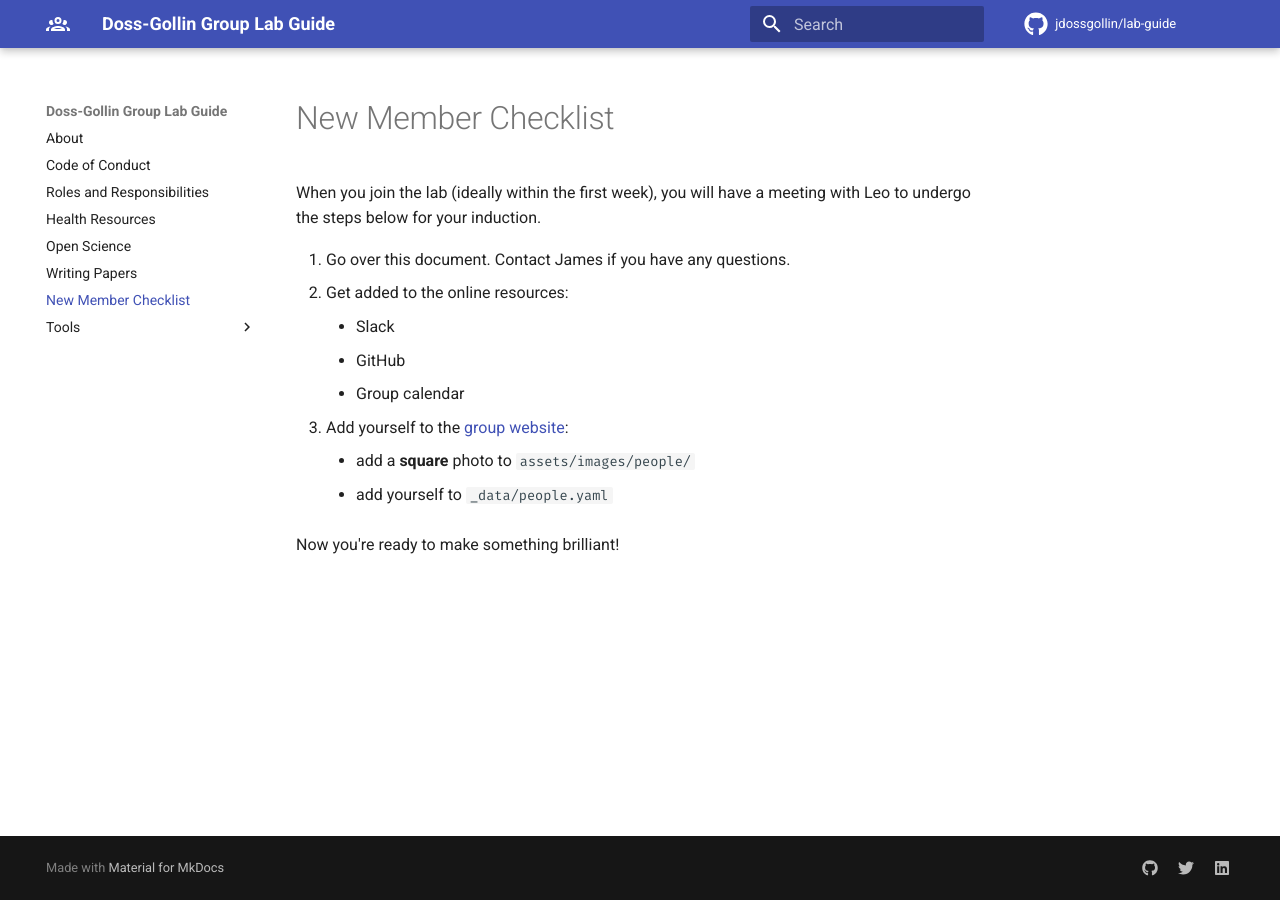
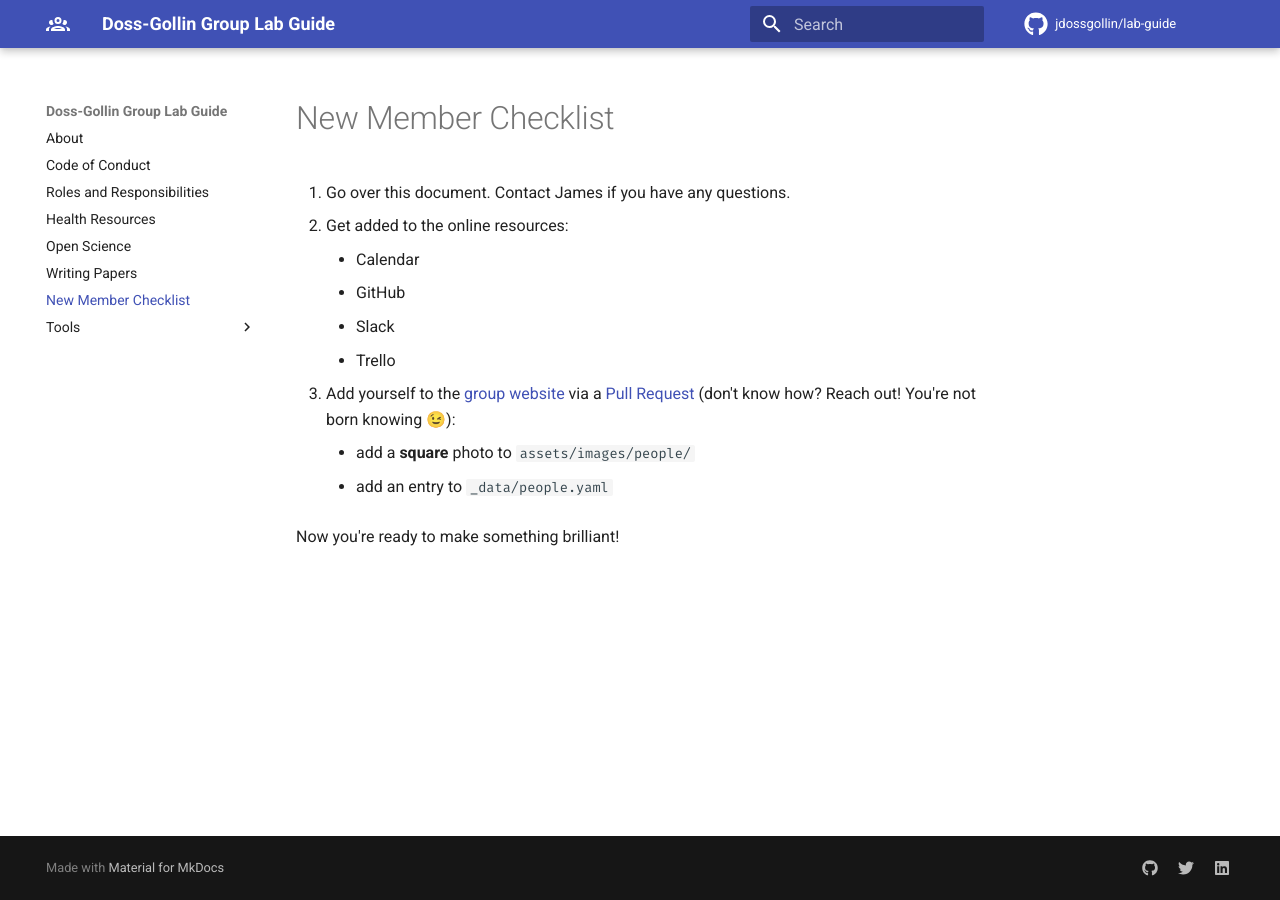
Before and after one commit to jdossgollin/lab-guide, an MkDocs documentation site: the page built from docs/checklist.md, in a window 1280 px wide. Built offline with MkDocs 1.6.1 and Material for MkDocs 9.7.7, drawn with Linux system fonts in a browser that asks for light colours; comment, search, counter and statistics services are not loaded.

Commit message:
some more edits

```diff
--- a/docs/checklist.md
+++ b/docs/checklist.md
@@ -1,19 +1,16 @@
 # New Member Checklist
-
-When you join the lab (ideally within the first week),
-you will have a meeting with Leo to undergo the steps below for your induction.
-
 
 1. Go over this document. Contact James if you have any questions.
 1. Get added to the online resources:
 
+    * Calendar
+    * GitHub
     * Slack
-    * GitHub
-    * Group calendar
+    * Trello
 
-1. Add yourself to the [group website](https://github.com/jdossgollin/jdossgollin.github.io){:target="_blank"}:
+1. Add yourself to the [group website](https://github.com/jdossgollin/jdossgollin.github.io){:target="_blank"} via a [Pull Request](https://docs.github.com/en/github/collaborating-with-issues-and-pull-requests/about-pull-requests){:target="_blank} (don't know how? Reach out! You're not born knowing 😉):
 
     * add a **square** photo to `assets/images/people/`
-    * add yourself to `_data/people.yaml`
+    * add an entry to `_data/people.yaml`
 
 Now you're ready to make something brilliant!
```
Also changed, not shown: docs/open.md (+1 -1 lines), docs/tools/docker.md (deleted, +0 -11 lines), docs/tools/julia.md (added, +9 -0 lines), docs/tools/zotero.md (added, +12 -0 lines), mkdocs.yml (+31 -31 lines), 3 other files.
